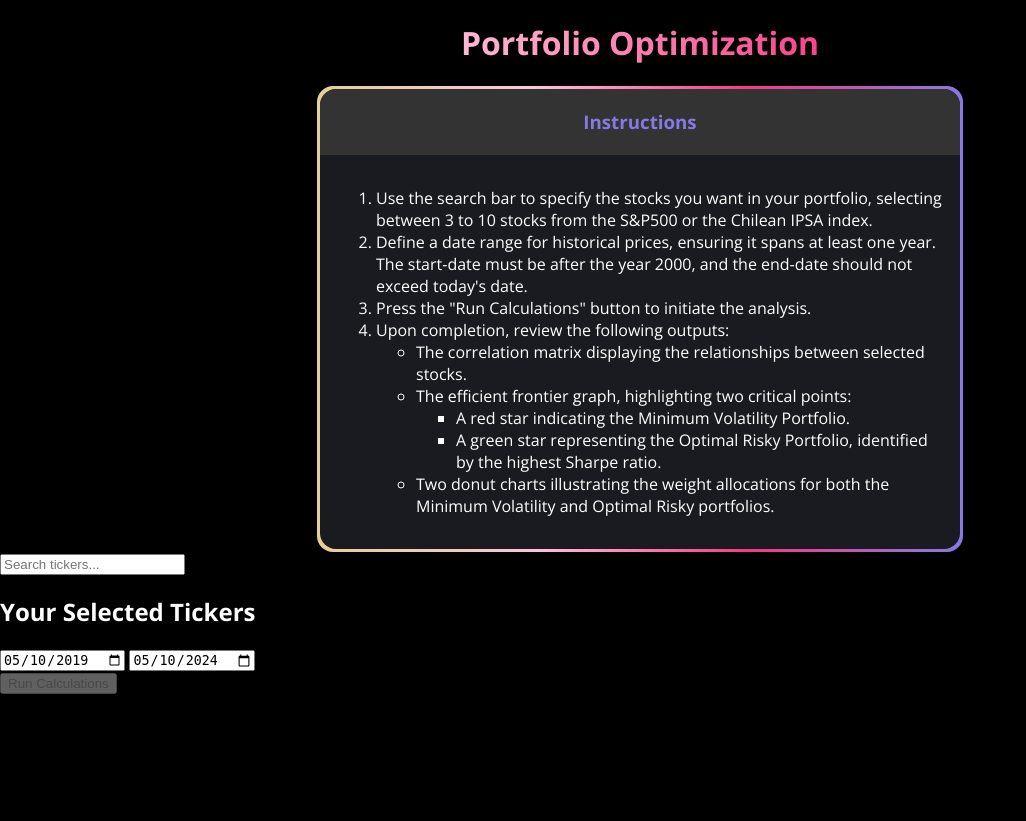
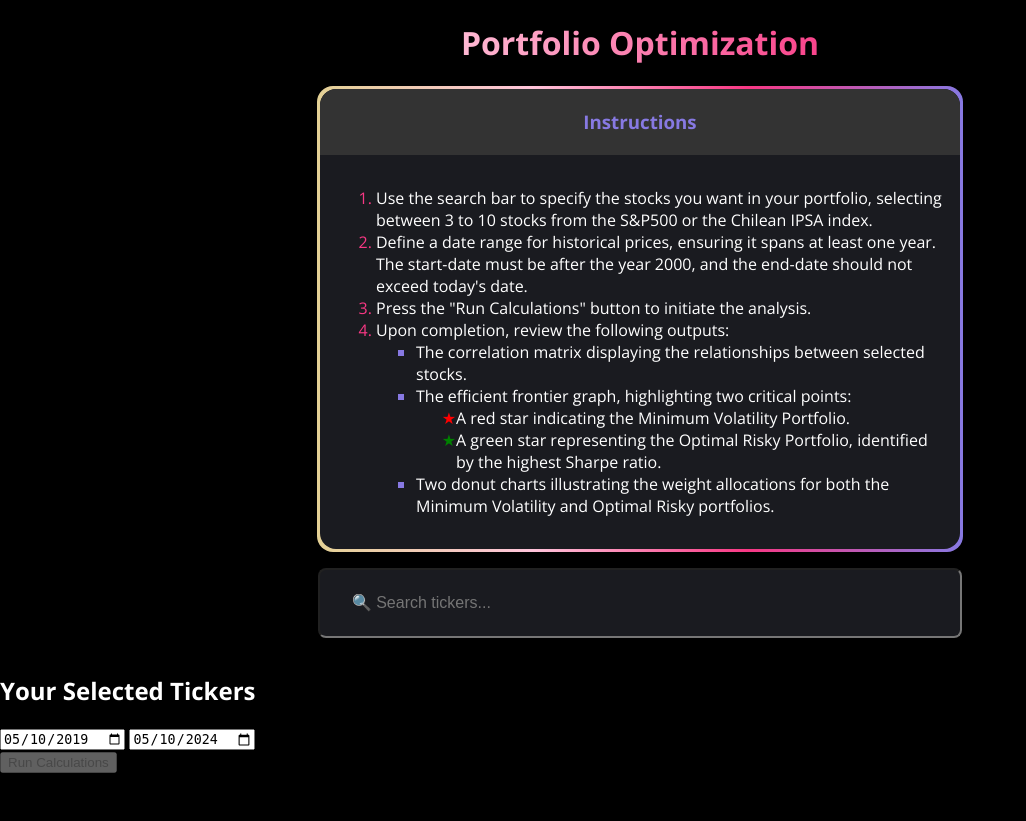
Before and after one commit to machib77/marcelobarrero, a Django app: page /portfolio-optimization/ in a window 1280 px wide. Shown: the whole page, without its empty margins (0-1026 px from the left). Run offline with Django 5.2, Linux system fonts and the light colour scheme; parts of the project's set-up code (start-up, migrations or seed data) failed here and were passed over; some libraries are stand-ins or nearby versions.

Commit message:
po: style: search bar input

```diff
--- a/portfolio_optimization/static/css/po_home.css
+++ b/portfolio_optimization/static/css/po_home.css
@@ -64,6 +64,43 @@ body {
   padding: 1em; /* Add padding for better spacing */
 }
 
+ol li::marker {
+  color: #f83884; /* Change the color of the numbers in ordered lists */
+}
+
+ul {
+  list-style-type: square; /* Use square as the marker for unordered lists */
+}
+
+ul li::marker {
+  color: #8779e2; /* Change the color of the bullets in unordered lists */
+}
+
+.red-star::marker {
+  content: '★'; /* Unicode character for a star */
+  color: red;
+}
+
+.green-star::marker {
+  content: '★'; /* Unicode character for a star */
+  color: green;
+}
+
+#search-bar-container {
+  text-align: center;
+  padding: 1em;
+}
+
+#search-bar-container input[type='text'] {
+  width: 100%;
+  height: 4em;
+  border-radius: 0.5em;
+  background-color: #1a1b20;
+  color: white;
+  font-size: 1em;
+  text-indent: 30px;
+}
+
 @media screen and (min-width: 768px) {
   #instructions {
     margin: 0 auto;
@@ -72,4 +109,8 @@ body {
     margin: 0 auto;
     max-width: 50%;
   }
+
+  #search-bar-container input[type='text'] {
+    width: 51%;
+  }
 }
--- a/portfolio_optimization/templates/partials/search.html
+++ b/portfolio_optimization/templates/partials/search.html
@@ -1,4 +1,4 @@
-<div>
+<div id="search-bar-container">
   {% csrf_token %}
   <input
     type="text"
@@ -6,7 +6,7 @@
     hx-target="#results"
     hx-trigger="keyup changed delay:500ms"
     name="search"
-    placeholder="Search tickers..."
+    placeholder="&#128269; Search tickers..."
     hx-headers="{ 'X-CSRFToken': '{{ csrf_token }}' }"
   />
 </div>
--- a/portfolio_optimization/templates/portfolio_optimization/po-home.html
+++ b/portfolio_optimization/templates/portfolio_optimization/po-home.html
@@ -42,8 +42,8 @@
                     <li>The correlation matrix displaying the relationships between selected stocks.</li>
                     <li>The efficient frontier graph, highlighting two critical points:
                       <ul>
-                        <li>A red star indicating the Minimum Volatility Portfolio.</li>
-                        <li>A green star representing the Optimal Risky Portfolio, identified by the highest Sharpe ratio.</li>
+                        <li class="red-star">A red star indicating the Minimum Volatility Portfolio.</li>
+                        <li class="green-star">A green star representing the Optimal Risky Portfolio, identified by the highest Sharpe ratio.</li>
                       </ul>
                     </li>
                     <li>Two donut charts illustrating the weight allocations for both the Minimum Volatility and Optimal Risky portfolios.</li>
```
Also changed, not shown: db.sqlite3.
